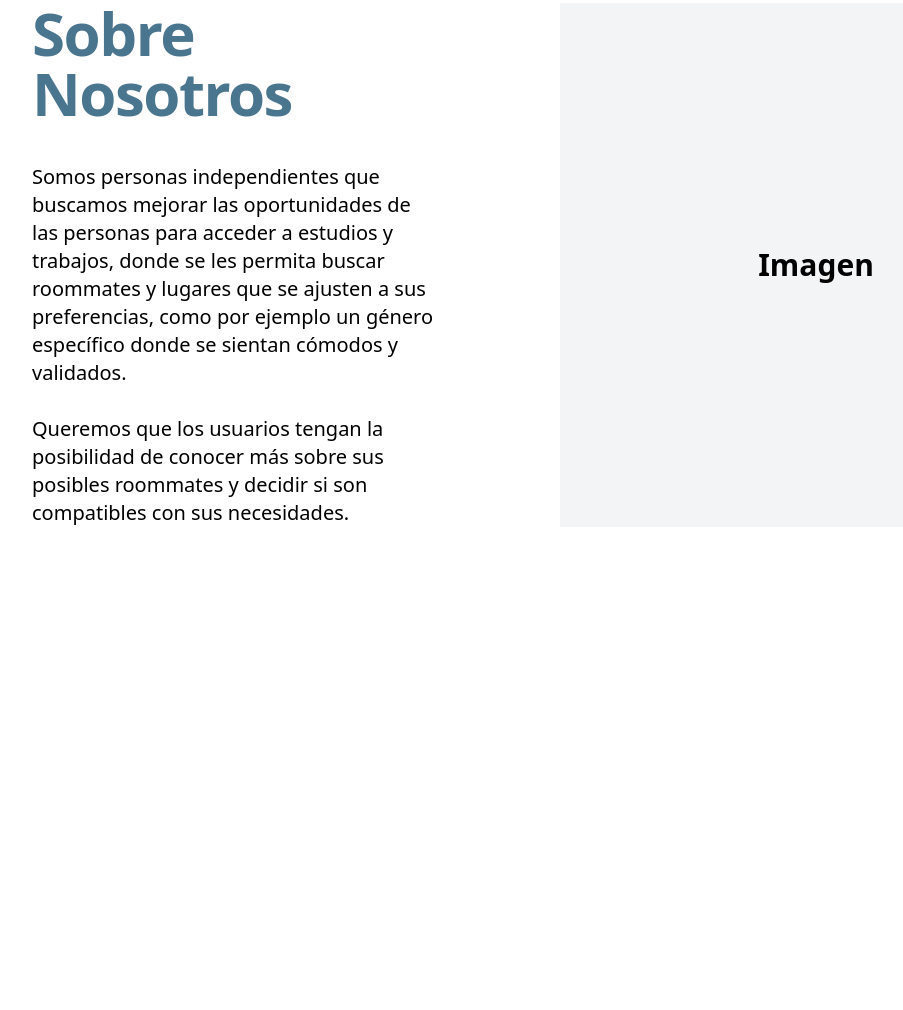
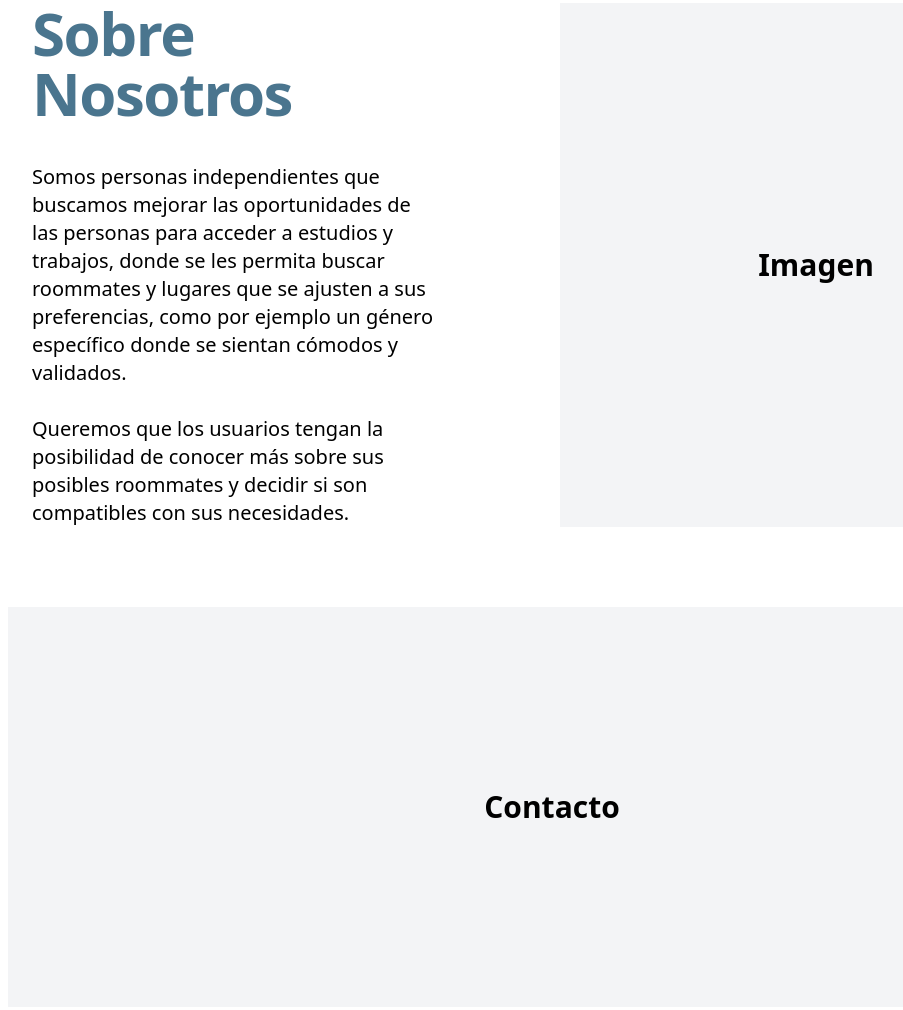
Before and after one commit to CatalinaSchencke/RoomMy-Old, a plain HTML site: page index.html in a window 1280 px wide. Shown: the part 1685-2695 px from the top of the page, without its empty margins (88-991 px from the left). Before the commit the page ends 2212 px from the top, so only its background shows below. Drawn offline with nearby package versions, Linux system fonts and the light colour scheme.

Commit message:
Add contact section
Just a general view how it would be done

```diff
--- a/index.html
+++ b/index.html
@@ -172,6 +172,13 @@
           </div>
         </div>
       </section>
+      <section id="contact">
+        <div class="flex justify-center mt-20 mb-14">
+          <div class="bg-gray-100  h-[400px] w-[85%] flex justify-center items-center ">
+            <p class="font-extrabold text-3xl text-center  self-center">Contacto</p>
+          </div>
+        </div>
+      </section>
     </main>
     <footer>
     </footer>
```
